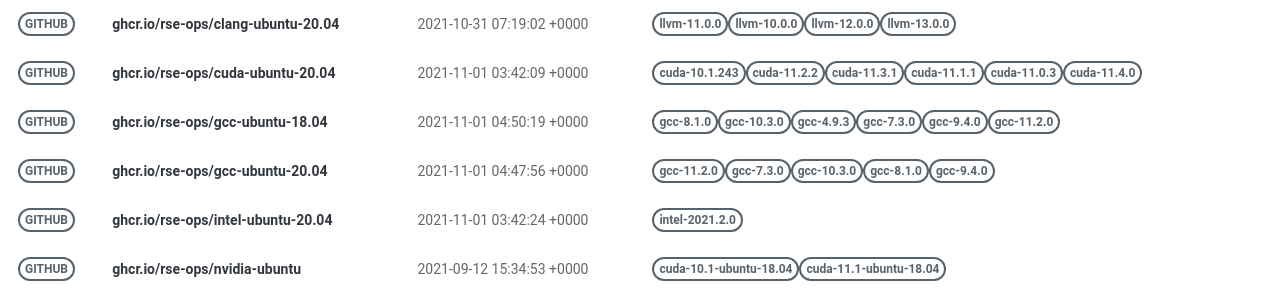
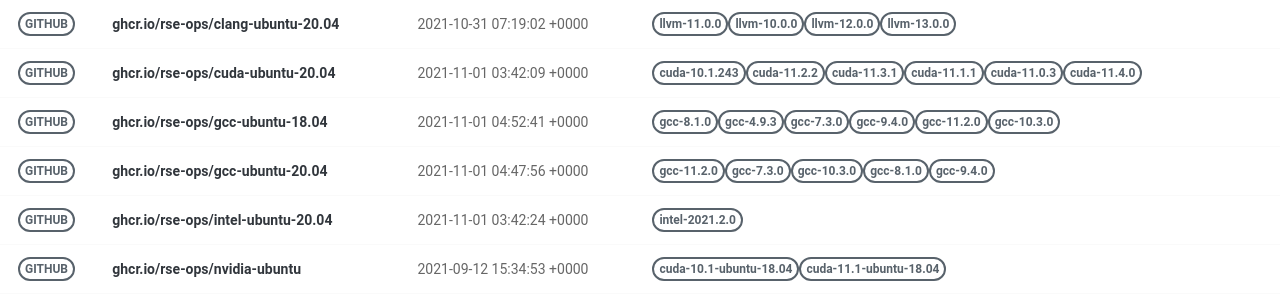
Before and after one commit to rse-ops/docker-images, a Jekyll site: the page built from pages/index.md, in a window 1280 px wide. Shown: the part 179-479 px from the top of the page. Built offline with Jekyll 4.4.1, drawn with Linux system fonts in a browser that asks for light colours; nearby versions of some CDN libraries.

Commit message:
Automated push to update library 2021-11-01

```diff
--- a/_library/ghcr.io-rse-ops-gcc-ubuntu-18.04.md
+++ b/_library/ghcr.io-rse-ops-gcc-ubuntu-18.04.md
@@ -1,7 +1,7 @@
 ---
 layout: container
 name: ghcr.io/rse-ops/gcc-ubuntu-18.04
-updated_at: 2021-11-01 04:50:19.670956
+updated_at: 2021-11-01 04:52:41.602051
 
 
 container_url: https://github.com/orgs/rse-ops/packages/container/package/gcc-ubuntu-18.04
```
Also changed, not shown: other parts of _library/ghcr.io-rse-ops-gcc-ubuntu-18.04.md (+3 -3 lines).
